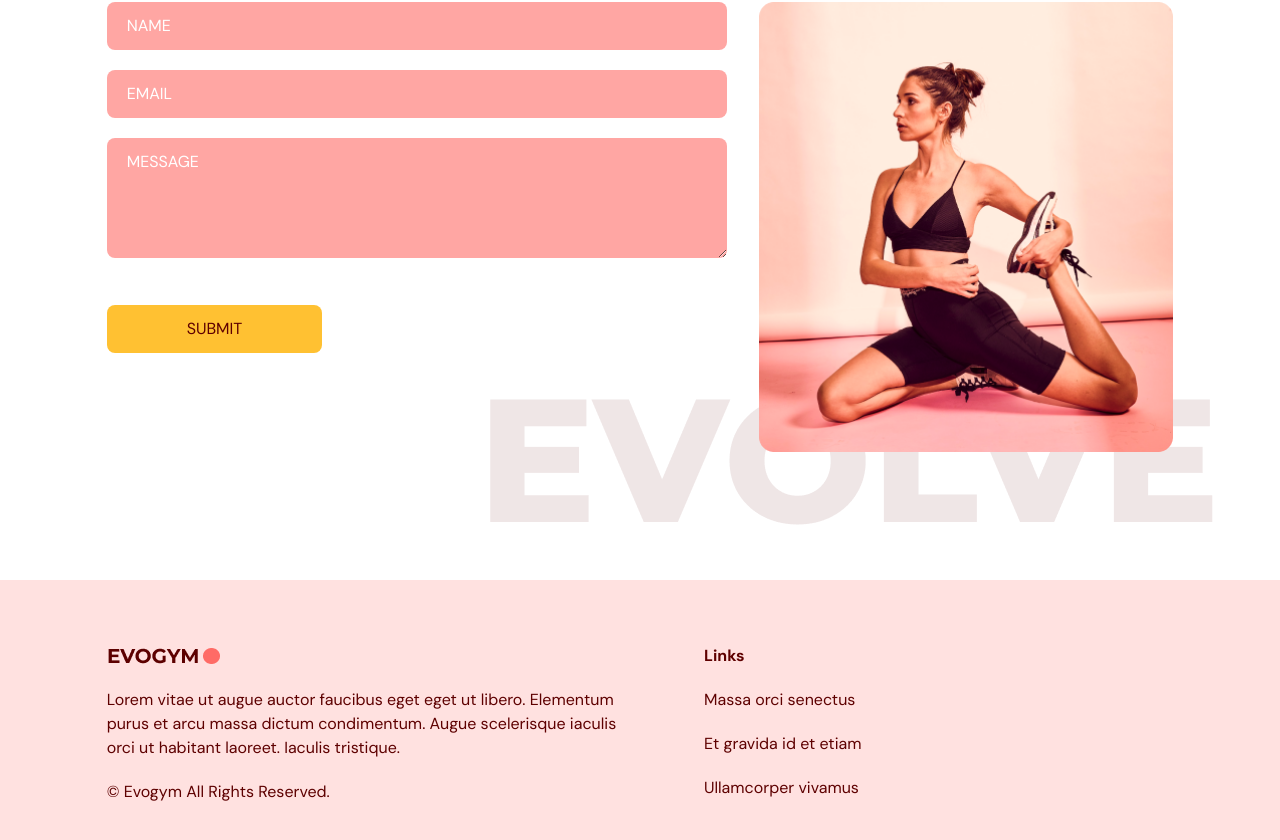
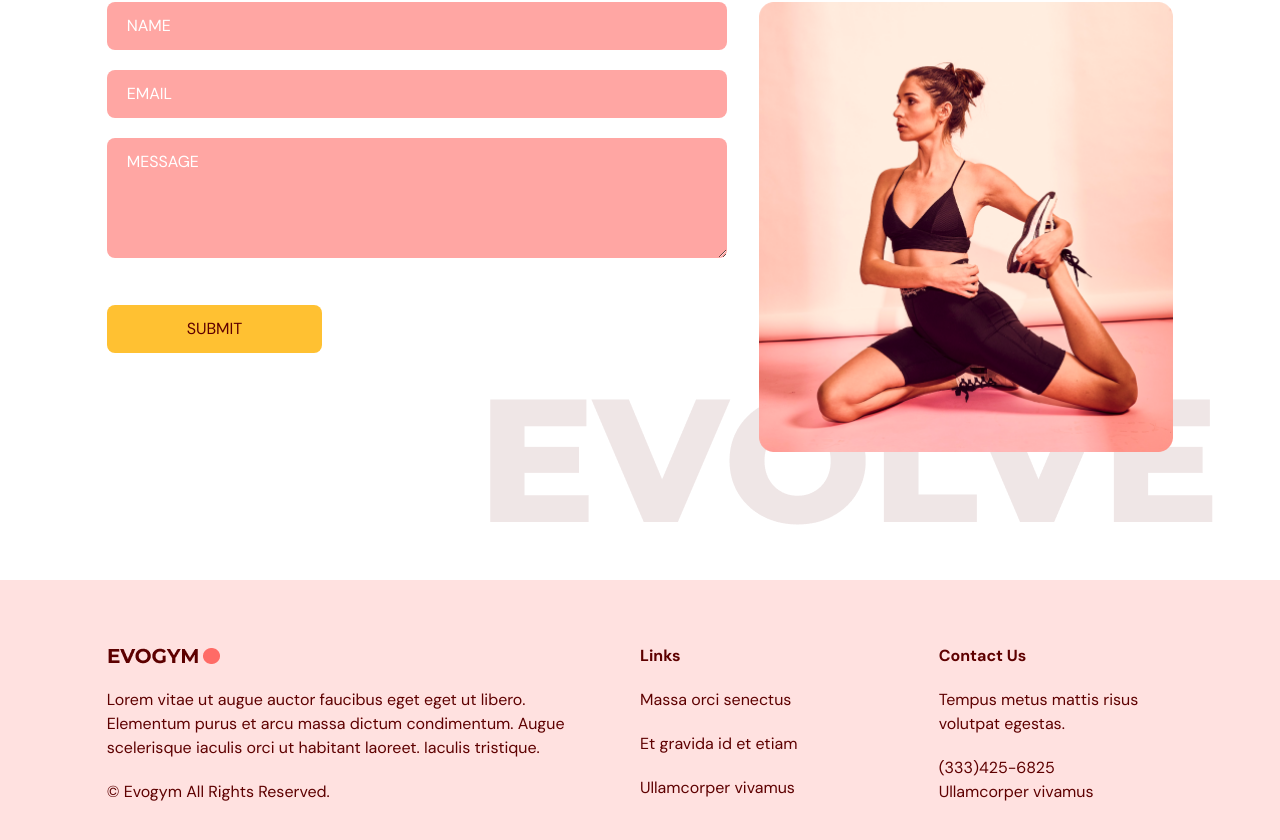
Before and after one commit to FelipeMDantas/Gym, a React (Vite) app: page / in a window 1280 px wide. Shown: the part 3252-4092 px from the top of the page. Built offline with nearby package versions, Linux system fonts and the light colour scheme.

Commit message:
Final stylization touches put on Footer component..

```diff
--- a/src/scenes/footer/index.tsx
+++ b/src/scenes/footer/index.tsx
@@ -19,7 +19,12 @@
           <p className="my-5">Et gravida id et etiam</p>
           <p>Ullamcorper vivamus</p>
         </div>
-        <div></div>
+        <div className="mt-16 basis-1/4 md:mt-0">
+          <h4 className="font-bold">Contact Us</h4>
+          <p className="my-5">Tempus metus mattis risus volutpat egestas.</p>
+          <p>(333)425-6825</p>
+          <p>Ullamcorper vivamus</p>
+        </div>
       </div>
     </footer>
   );
```
